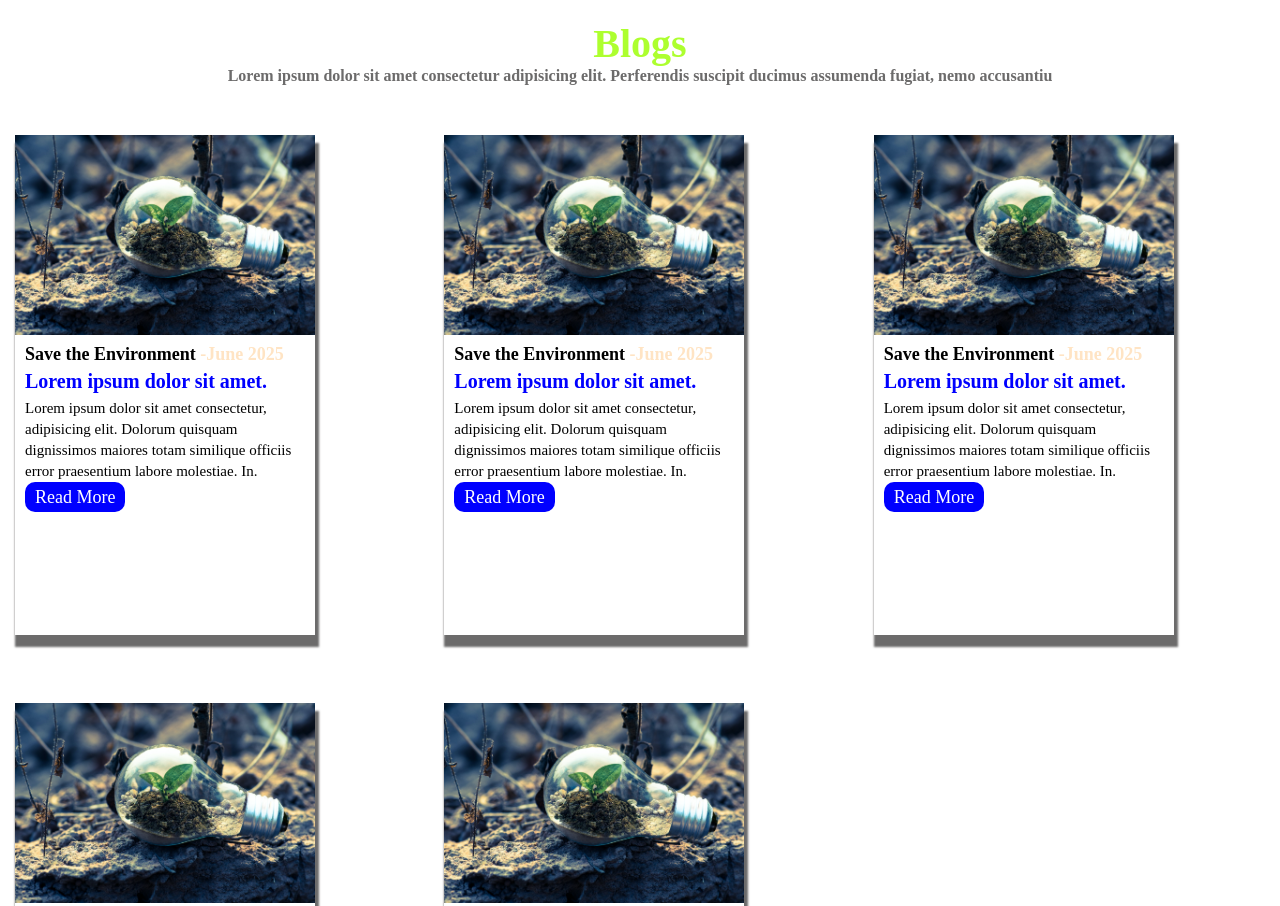
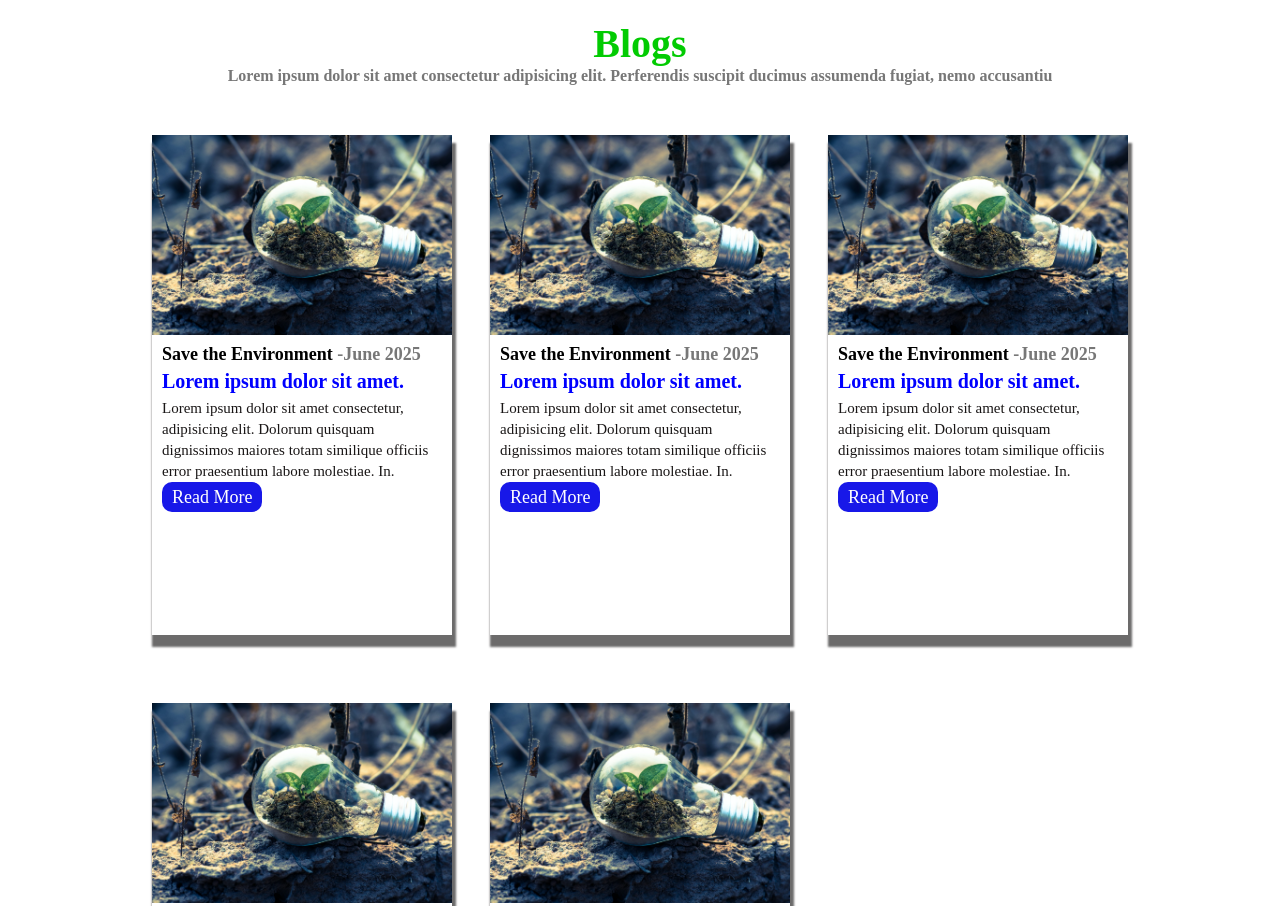
Before and after one commit to VenkataMidhunReddy/Blogs, a plain HTML site: page index.html in a window 1280 px wide. Shown: the top 906 px of the page. Drawn offline with Linux system fonts and the light colour scheme.

Commit message:
first commit

```diff
--- a/css/style.css
+++ b/css/style.css
@@ -3,14 +3,13 @@
     margin: 0;
     box-sizing: border-box;
 }
-
 .container{
     width: 100%;
     min-height: 100vh;
-   /* border: 5px solid red;*/
+    /* border: 5px solid red; */
 }
 
-.Blogs{
+.blogs{
     width: 80%;
     margin: 0px auto;
     display: flex;
@@ -27,80 +26,70 @@
 
 .heading h1{
     font-size: 40px;
-    color: greenyellow;
+    color: rgb(2,203, 2);
 }
 
 .heading h4{
-    color: #6c6b6b;
+    color: #777;
 }
-
 .cards{
-    display:grid ;
+    display: grid;
     grid-template-columns: repeat(3,1fr);
     grid-gap: 8px;
 }
-
 .cards .card{
     height: 500px;
     width: 300px;
     margin: 30px 15px;
+    /* border: 3px solid green; */
     box-shadow: 2px 10px 2px 2px #6c6b6b;
 }
-
 .cards .card img{
     width: inherit;
-
     height: 200px;
 }
-
 .cards .card .tagline{
     font-size: 18px;
-    color: black;
+    color: #000;
     font-weight: bolder;
     margin: 5px 10px;
 }
-
 .cards .card .tagline span{
-    color: bisque;
+    color: #777;
 }
-
 .cards .card .title{
     color: blue;
     font-size: 20px;
     font-weight: bolder;
-    margin: 5px 10px ;
+    margin: 5px 10px;
 }
-
 .cards .card .content{
     margin: 5px 10px;
     font-size: 15px;
-    color: black;
+    color: #191616;
     line-height: 1.4;
-
 }
-
 .cards .card a{
     text-decoration: none;
     padding: 5px 10px;
     margin: 15px 10px;
     font-size: 18px;
-    background-color: blue;
-    color: white;
+    background-color: rgb(24, 24, 232);
+    color: #fff;
     border-radius: 10px;
 }
-
 .cards .card a:hover{
-    background-color: blue;
+    background-color: rgb(6, 6, 150);
 }
-
 @media screen and (max-width: 980px) {
     .cards{
         grid-template-columns: repeat(2,1fr);
     }
+
 }
-
-@media screen and (max-width: 650px) {
+@media screen and (max-width: 580px) {
     .cards{
         grid-template-columns: repeat(1,1fr);
     }
+
 }
```
